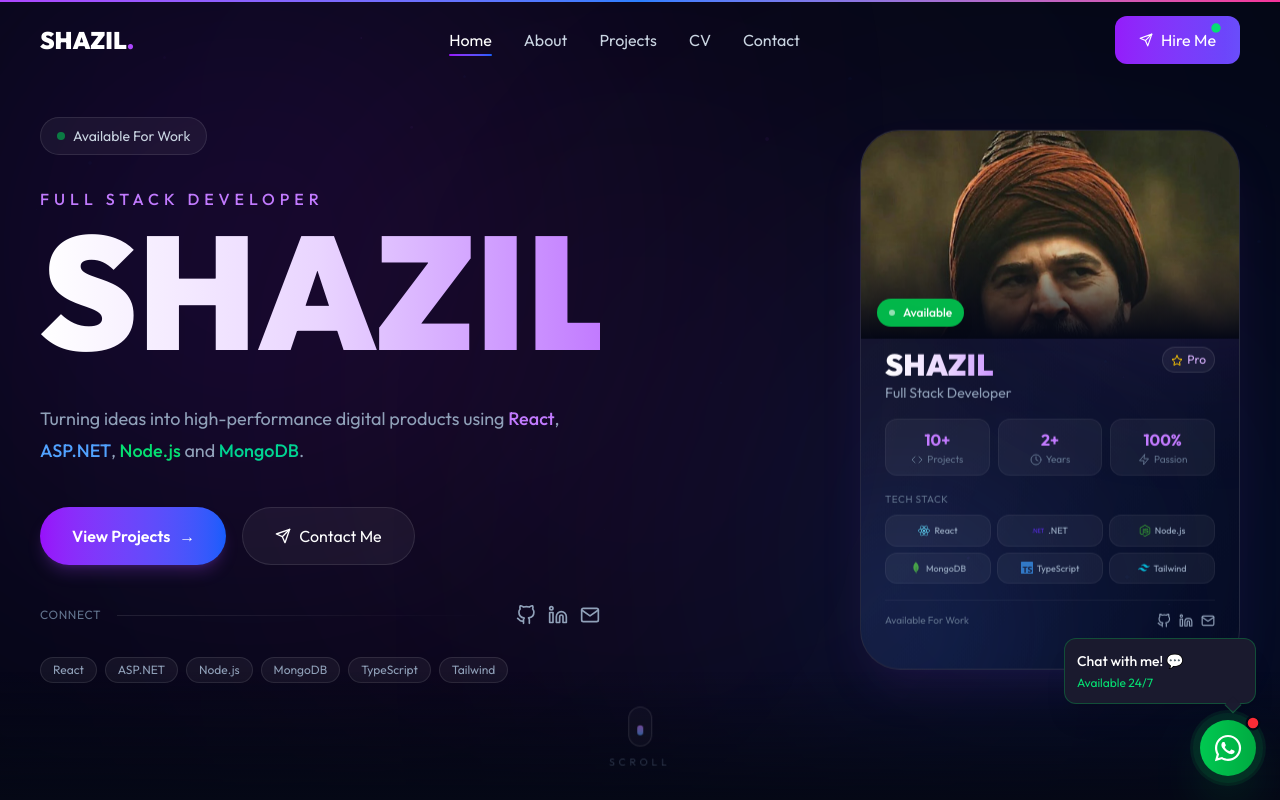
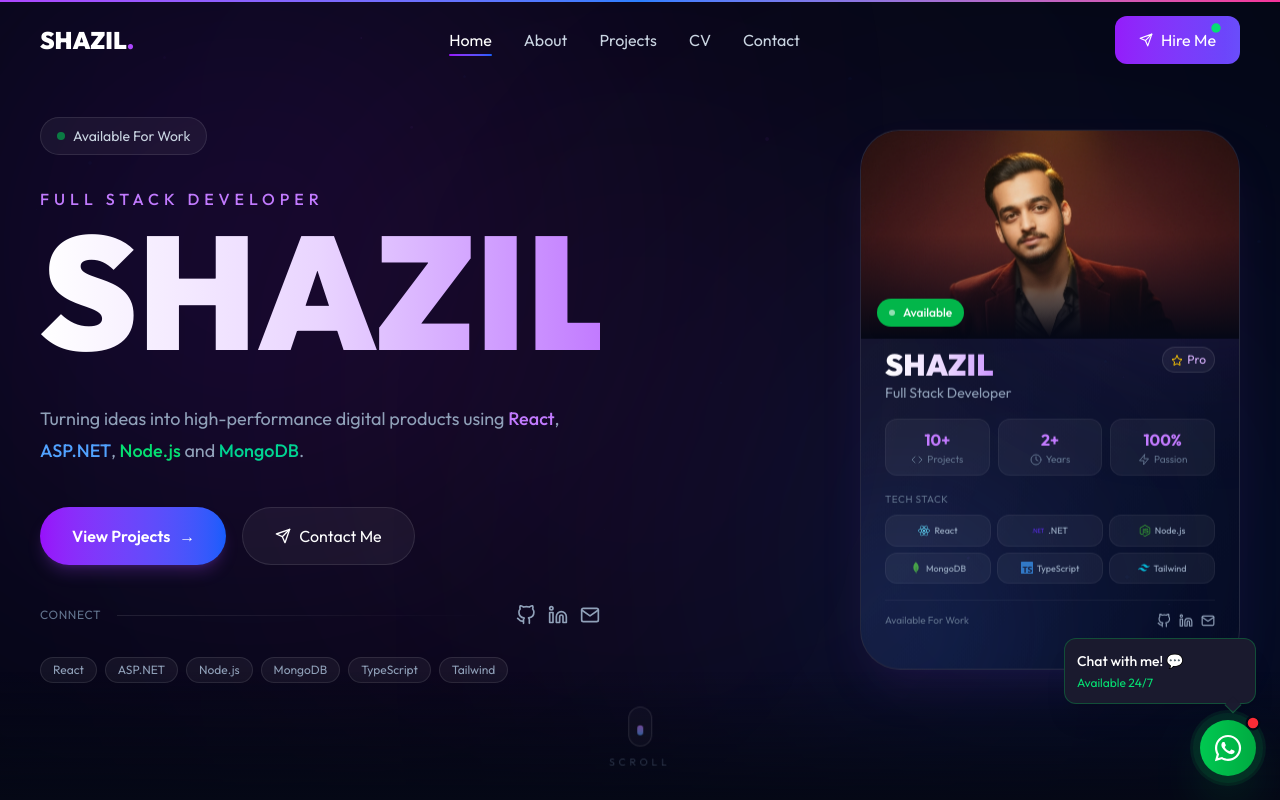
Before and after one commit to MuhammadShazil7/Portfolio, a React (Vite) app: page / in a window 1280 px wide. Shown: the top 800 px of the page. Built offline with nearby package versions, Linux system fonts and the light colour scheme.

Commit message:
profile update

```diff
--- a/src/components/IdentityCard.jsx
+++ b/src/components/IdentityCard.jsx
@@ -83,7 +83,7 @@ export default function IdentityCard() {
           <div className="relative w-full h-44 md:h-52 overflow-hidden">
             {/* Replace /profile.jpg with your actual image path */}
             <img
-              src="/PFP.jpg"
+              src="/prof.jpg"
               alt="Shazil - Full Stack Developer"
               className="w-full h-full object-cover object-top"
             />
```
Also changed, not shown: public/prof.jpg (added), public/profile.jpeg (deleted).
